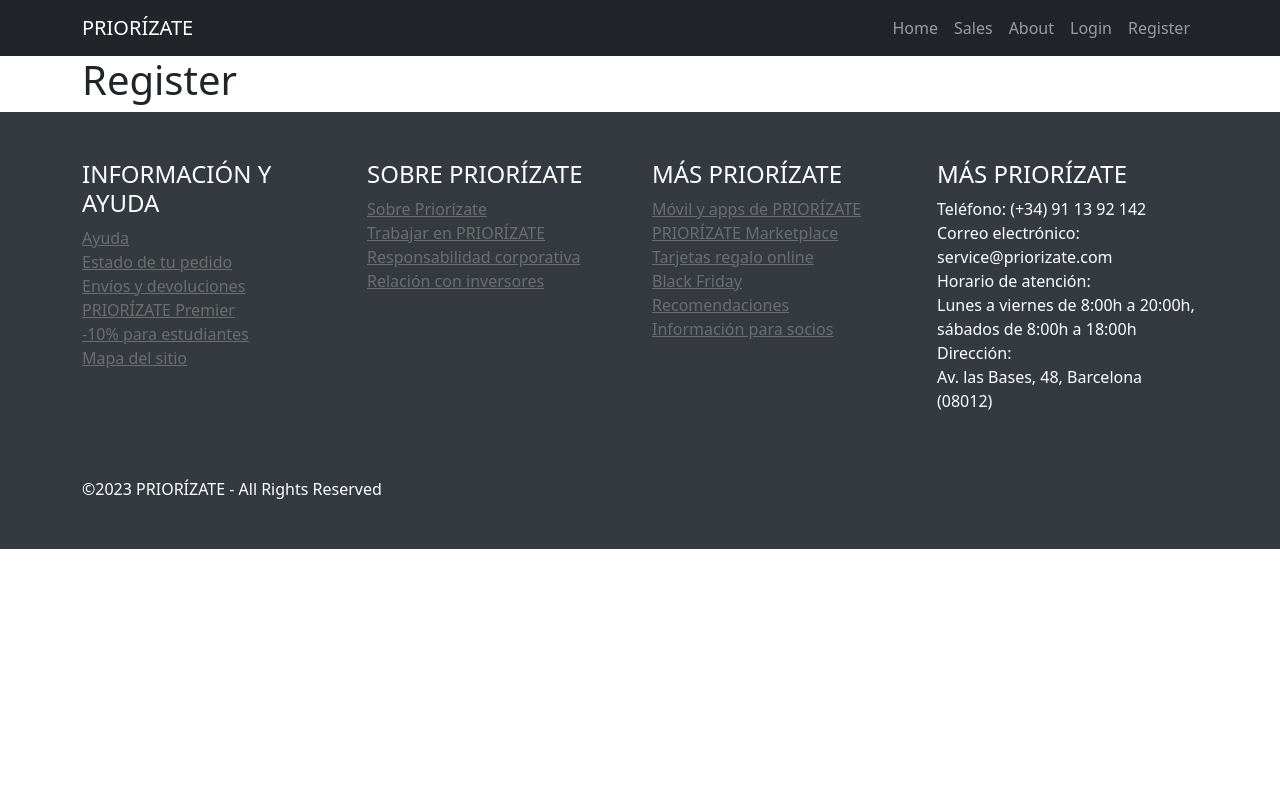
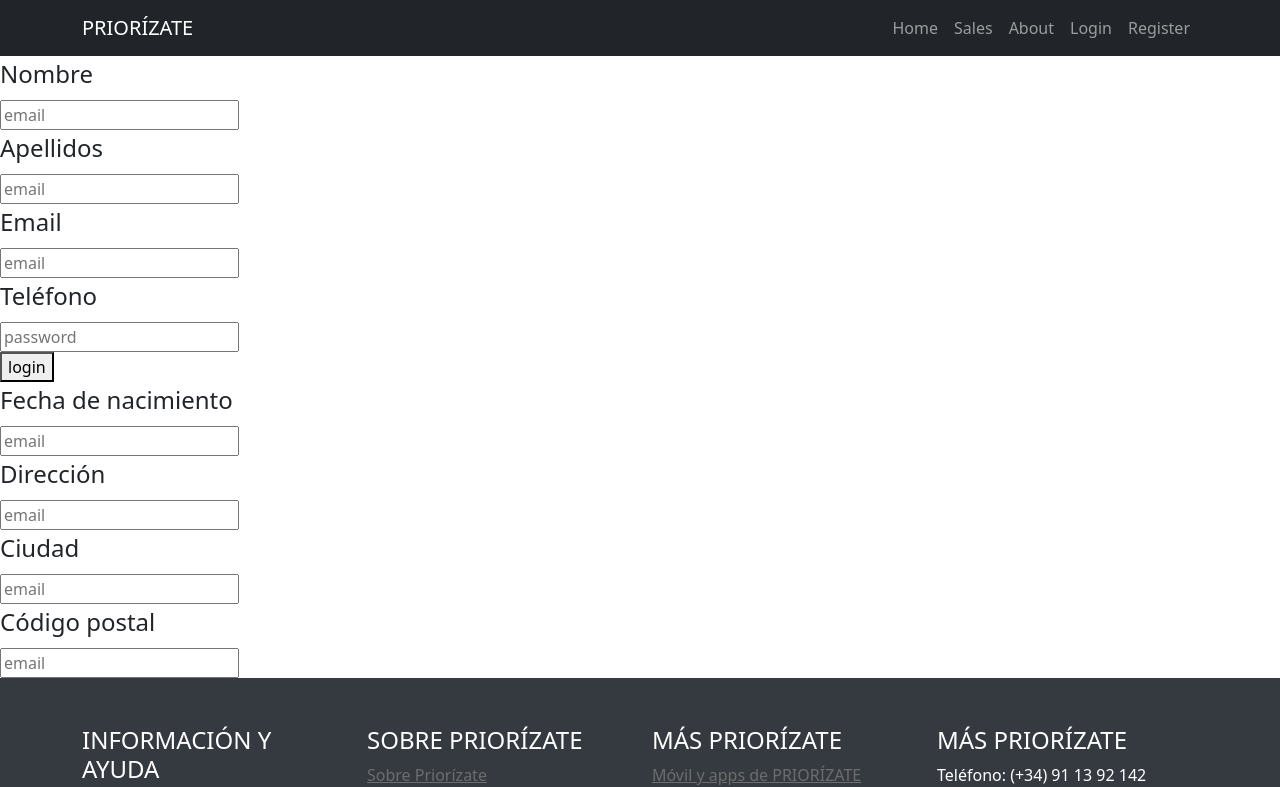
Before and after one commit to vanejogaa/vintage-project, a React (Create React App) app: page /register in a window 1280 px wide. Shown: the top 787 px of the page. Built offline with nearby package versions, Linux system fonts and the light colour scheme.

Commit message:
register

```diff
--- a/src/pages/RegisterPage.js
+++ b/src/pages/RegisterPage.js
@@ -1,10 +1,68 @@
-import { Container } from "react-bootstrap";
+import React, { useState } from 'react';
+import PropTypes from 'prop-types';
+import { login } from '../api/auth.api';
+import styles from './RegisterPage.module.css';
 
-export default function RegisterPage(){
 
-    return (
-        <Container>
-            <h1>Register</h1>
-        </Container>
-    )
-}
+const RegisterPage = () => {
+
+    const [userRegisterData, setUserRegisterData] = useState({email: '', pass: ''})
+    const [registerAlert, setRegisterAlert] = useState('')
+
+    function onRegister(e){
+        e.preventDefault()
+        const user = login(userRegisterData.email,userRegisterData.pass)
+
+        if(user){
+            alert('LOGIN CORRECTO')
+            setRegisterAlert('')
+        }
+        else{
+            setUserRegisterData({email: '', pass: ''})
+            setRegisterAlert('Login incorrecto')
+        }
+
+    }
+
+  return(
+  <div className={styles.RegisterPage}>
+  <span style={{color: 'red'}}>{registerAlert}</span>
+    <form>
+    <fieldset>
+            <legend>Nombre</legend>
+            <input value={userRegisterData.email} onChange={(e)=>setUserRegisterData({...userRegisterData, email: e.target.value})} placeholder='email'/>
+        </fieldset>
+        <fieldset>
+            <legend>Apellidos</legend>
+            <input value={userRegisterData.email} onChange={(e)=>setUserRegisterData({...userRegisterData, email: e.target.value})} placeholder='email'/>
+        </fieldset>
+        <fieldset>
+            <legend>Email</legend>
+            <input value={userRegisterData.email} onChange={(e)=>setUserRegisterData({...userRegisterData, email: e.target.value})} placeholder='email'/>
+        </fieldset>
+        <fieldset>
+            <legend>Teléfono</legend>
+            <input value={userRegisterData.pass} onChange={(e)=>setUserRegisterData({...userRegisterData, pass: e.target.value})} placeholder='password' type='password'/>
+        </fieldset>
+        <button onClick={onRegister}>login</button>
+        <fieldset>
+            <legend>Fecha de nacimiento</legend>
+            <input value={userRegisterData.email} onChange={(e)=>setUserRegisterData({...userRegisterData, email: e.target.value})} placeholder='email'/>
+        </fieldset><fieldset>
+            <legend>Dirección</legend>
+            <input value={userRegisterData.email} onChange={(e)=>setUserRegisterData({...userRegisterData, email: e.target.value})} placeholder='email'/>
+        </fieldset>
+        <fieldset>
+            <legend>Ciudad</legend>
+            <input value={userRegisterData.email} onChange={(e)=>setUserRegisterData({...userRegisterData, email: e.target.value})} placeholder='email'/>
+        </fieldset>
+        <fieldset>
+            <legend>Código postal</legend>
+            <input value={userRegisterData.email} onChange={(e)=>setUserRegisterData({...userRegisterData, email: e.target.value})} placeholder='email'/>
+        </fieldset>
+    </form>
+  </div>
+  )
+};
+
+export default RegisterPage;
```
Also changed, not shown: src/pages/RegisterPage.module.css (added).
